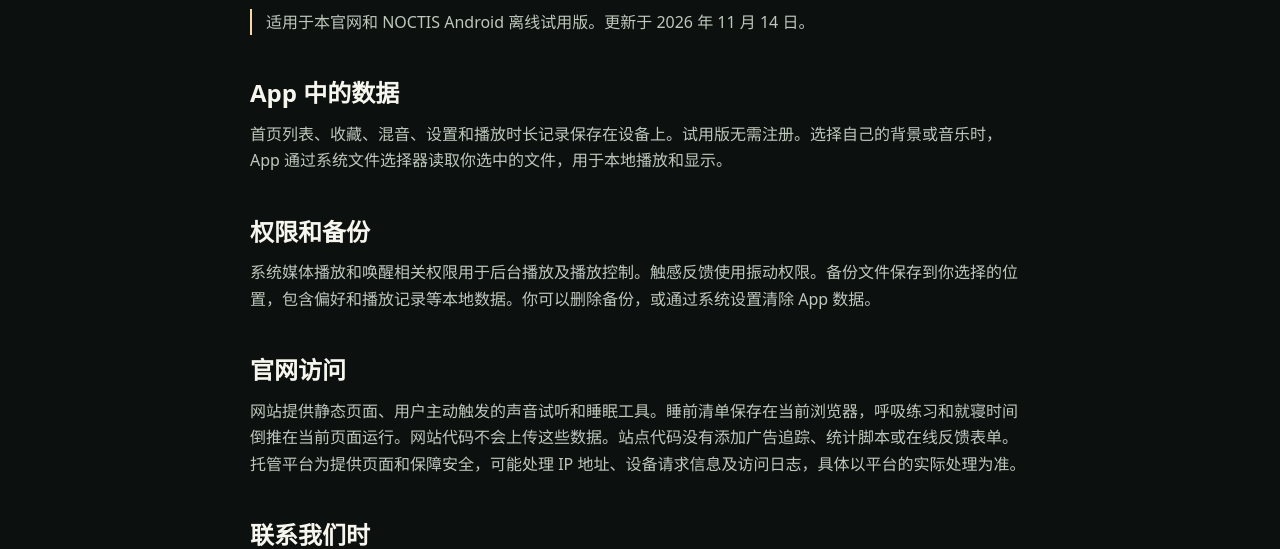
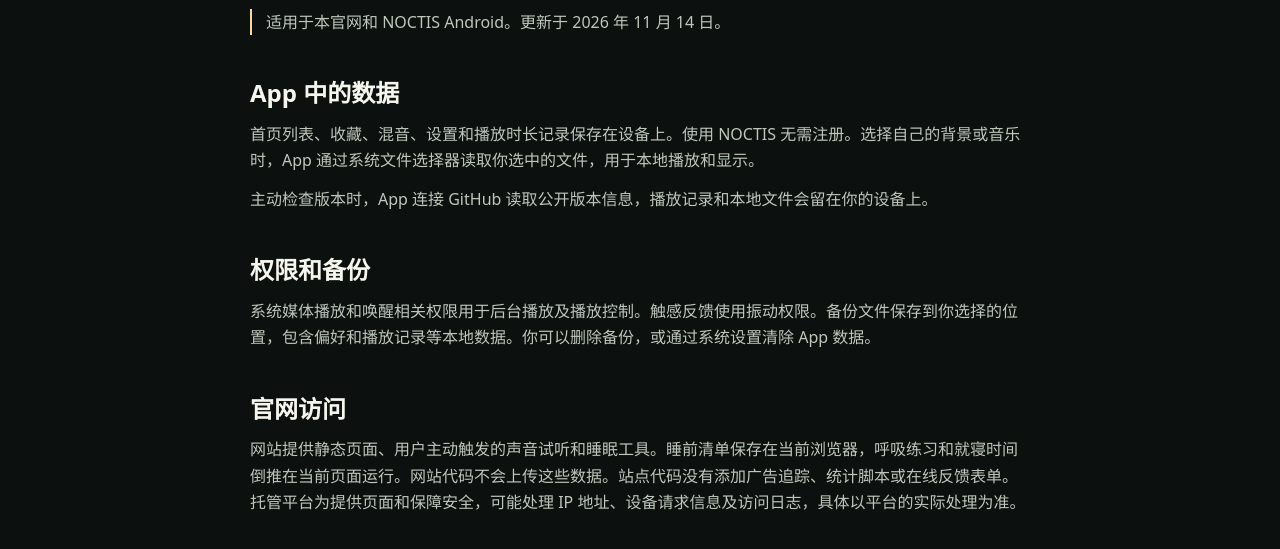
Before and after one commit to Evan09ang/noctis-site, a plain HTML site: page privacy.html in a window 1280 px wide. Shown: the part 254-803 px from the top of the page. Drawn offline with Linux system fonts and the light colour scheme.

Commit message:
Update support for Android 1.0.0

```diff
--- a/privacy.html
+++ b/privacy.html
@@ -2,8 +2,9 @@
 <html lang="zh-CN"><head><meta charset="utf-8"><meta name="viewport" content="width=device-width,initial-scale=1"><title>隐私政策 · NOCTIS</title><link rel="stylesheet" href="assets/site.css?v=3"><link rel="icon" href="assets/mark.svg"></head><body>
 <header class="top"><nav class="nav" aria-label="主导航"><a class="brand" href="index.html"><img src="assets/mark.svg" alt="">NOCTIS</a><div><a href="index.html#scenes">声境</a><a href="sleep.html">睡眠工具</a><a href="support.html">支持</a></div></nav></header>
 <main class="article"><h1>隐私政策</h1>
-<p class="status-note">适用于本官网和 NOCTIS Android 离线试用版。更新于 2026 年 11 月 14 日。</p>
-<h2>App 中的数据</h2><p>首页列表、收藏、混音、设置和播放时长记录保存在设备上。试用版无需注册。选择自己的背景或音乐时，App 通过系统文件选择器读取你选中的文件，用于本地播放和显示。</p>
+<p class="status-note">适用于本官网和 NOCTIS Android。更新于 2026 年 11 月 14 日。</p>
+<h2>App 中的数据</h2><p>首页列表、收藏、混音、设置和播放时长记录保存在设备上。使用 NOCTIS 无需注册。选择自己的背景或音乐时，App 通过系统文件选择器读取你选中的文件，用于本地播放和显示。</p>
+<p>主动检查版本时，App 连接 GitHub 读取公开版本信息，播放记录和本地文件会留在你的设备上。</p>
 <h2>权限和备份</h2><p>系统媒体播放和唤醒相关权限用于后台播放及播放控制。触感反馈使用振动权限。备份文件保存到你选择的位置，包含偏好和播放记录等本地数据。你可以删除备份，或通过系统设置清除 App 数据。</p>
 <h2>官网访问</h2><p>网站提供静态页面、用户主动触发的声音试听和睡眠工具。睡前清单保存在当前浏览器，呼吸练习和就寝时间倒推在当前页面运行。网站代码不会上传这些数据。站点代码没有添加广告追踪、统计脚本或在线反馈表单。托管平台为提供页面和保障安全，可能处理 IP 地址、设备请求信息及访问日志，具体以平台的实际处理为准。</p>
 <h2>联系我们时</h2><p>你主动发送邮件时，我们会收到你提供的邮箱地址和反馈内容，用于回复、排查问题或处理售后。信息仅在处理反馈及满足适用义务所需的时间内保留。你的邮件服务商会按其政策处理通信。</p>
```
Also changed, not shown: index.html (+2 -2 lines), support.html (+2 -1 lines).
